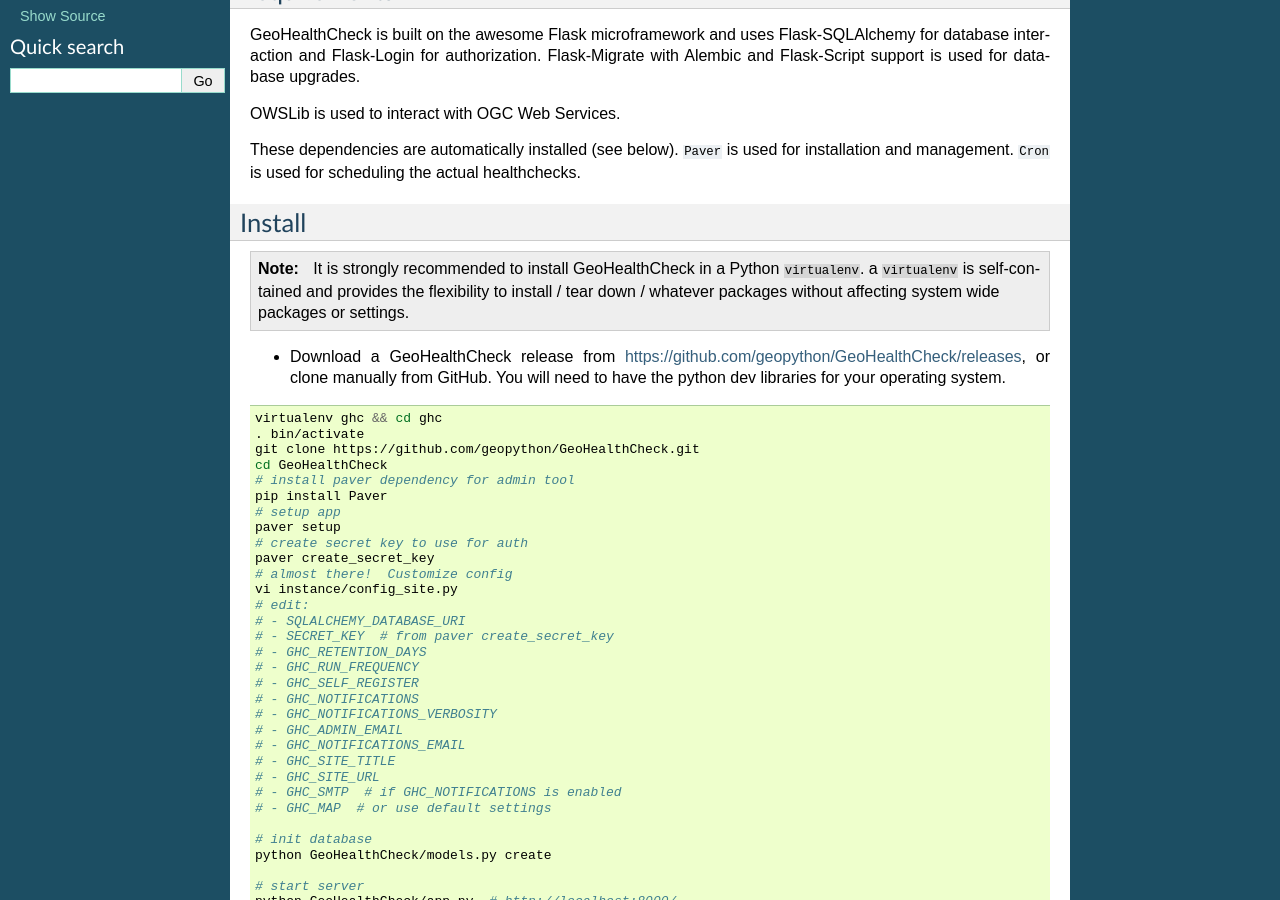
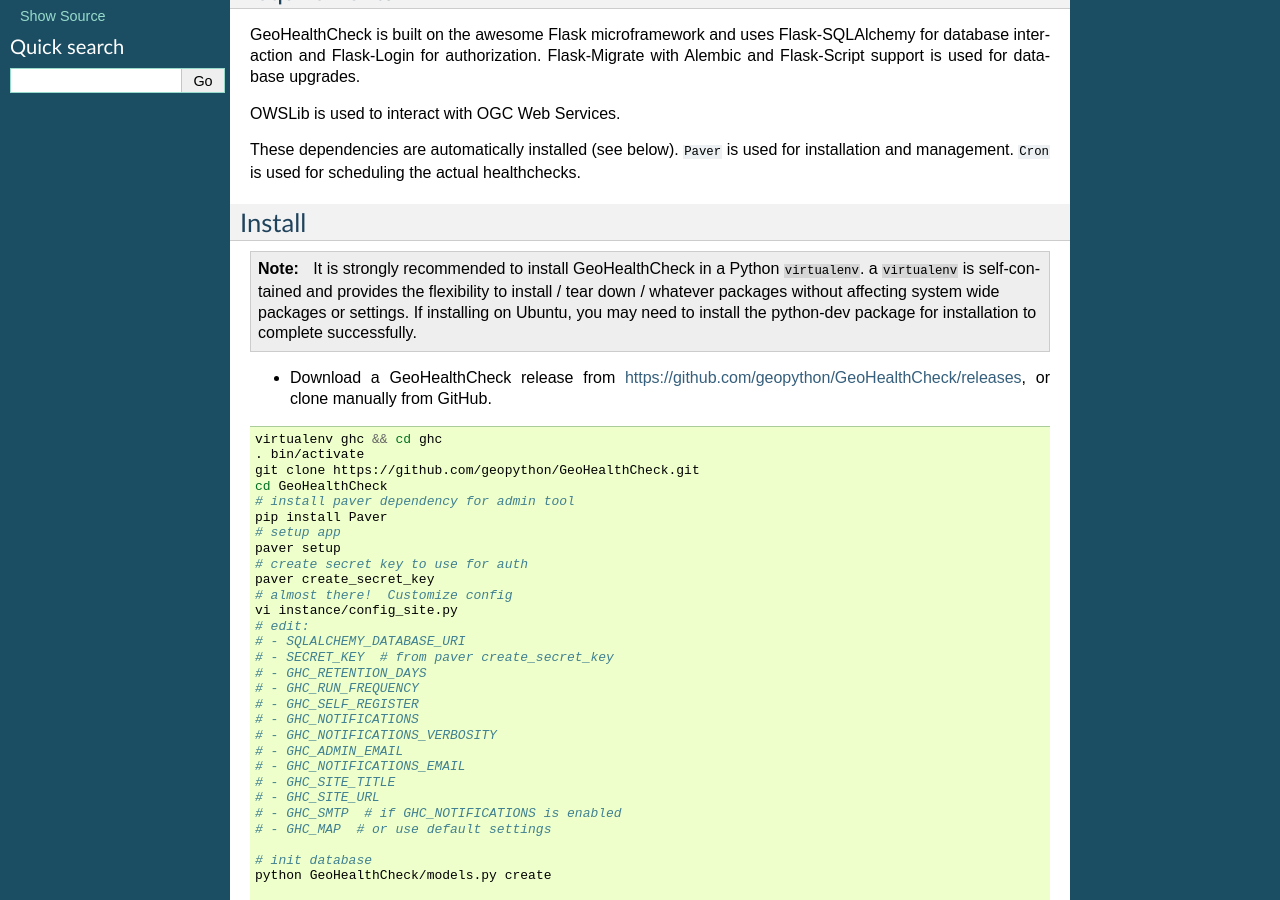
Before and after one commit to geopython/GeoHealthCheck, a Sphinx documentation site: the page built from docs/install.rst, in a window 1280 px wide and 900 px high, scrolled down 312 px. Built offline with Sphinx 7.4.7, drawn with Linux system fonts in a browser that asks for light colours.

Commit message:
Update install.rst
Tweaking section on needing python-dev for ubuntu

```diff
--- a/docs/install.rst
+++ b/docs/install.rst
@@ -38,9 +38,10 @@
   a ``virtualenv`` is self-contained and provides the flexibility to install /
   tear down / whatever packages without affecting system wide packages or
   settings.
+  If installing on Ubuntu, you may need to install the python-dev package for installation to complete successfully.
 
 - Download a GeoHealthCheck release from
-  https://github.com/geopython/GeoHealthCheck/releases, or clone manually from GitHub. You will need to have the python dev libraries for your operating system.
+  https://github.com/geopython/GeoHealthCheck/releases, or clone manually from GitHub.
 
 .. code-block:: bash
 
```
